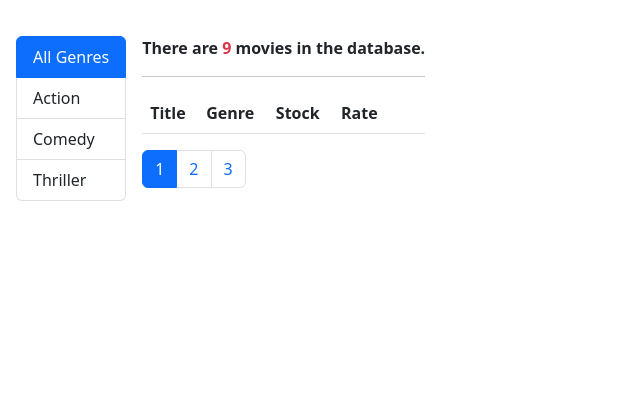
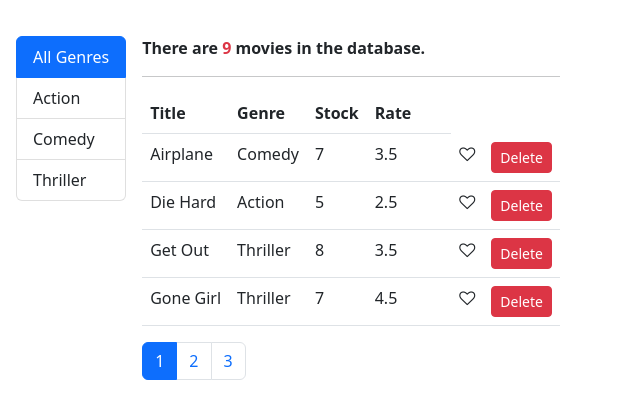
Before and after one commit to MirelaKostova/vidly, a React (Create React App) app: page / in a window 1280 px wide. Shown: the top 418 px of the page, without its empty margins (0-640 px from the left). Built offline with nearby package versions, Linux system fonts and the light colour scheme.

Commit message:
Rendering Cell Content in Table Body

```diff
--- a/src/components/common/tableBody.jsx
+++ b/src/components/common/tableBody.jsx
@@ -7,11 +7,10 @@ const TableBody = ({ columns, data, onLike, onDelete }) => {
 
   return (
     <tbody>
-      {/* {console.log("data->", data)} */}
-      {data.map((item) => {
-        <tr key={item._id}>
-          {columns.map((column) => (
-            <td key={column.label}>{_.get(item, column.path)}</td>
+      {data.map((item, index) => (
+        <tr key={index}>
+          {columns.map((column, index) => (
+            <td key={index}>{_.get(item, column.path)}</td>
           ))}
           <td>
             <Like status={item.liked} onClick={() => onLike(item)} />
@@ -24,26 +23,17 @@ const TableBody = ({ columns, data, onLike, onDelete }) => {
               Delete
             </button>
           </td>
-        </tr>;
-      })}
+        </tr>
+      ))}
       {/* {data.map((item) => (
         <tr key={item._id}>
           <td>{item.title}</td>
           <td>{item.genre.name}</td>
           <td>{item.numberInStock}</td>
           <td>{item.dailyRentalRate}</td>
-          <td>
-            <Like status={item.liked} onClick={() => onLike(item)} />
-          </td>
 
-          <td>
-            <button
-              onClick={() => onDelete(item)}
-              className="btn btn-danger btn-sm"
-            >
-              Delete
-            </button>
-          </td>
+
+
         </tr>
       ))} */}
     </tbody>
```
